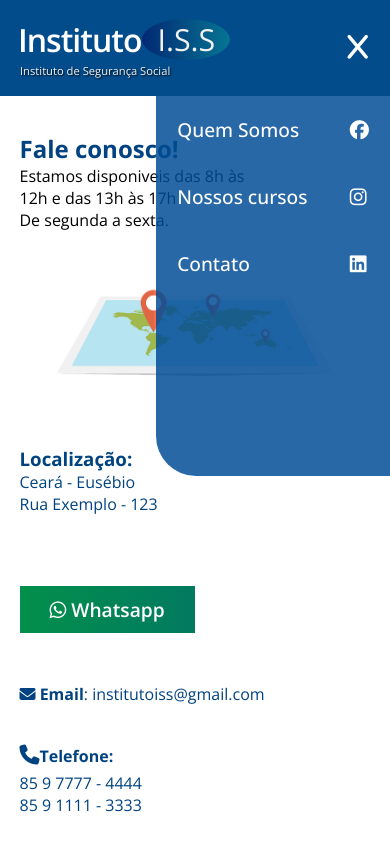
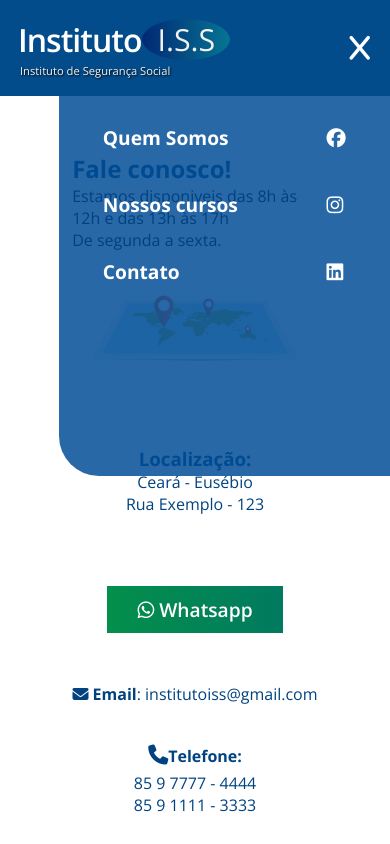
Before and after one commit to ApoloIslaio/site_institutoIs, a plain HTML site: page contato.html in a window 390 px wide. Both pictures are taken after a click on the icon 356 px from the left and 47 px from the top of the page. Shown: the top 844 px of the page. Drawn offline with nearby package versions, Linux system fonts and the light colour scheme; a web font is replaced by a local one.

Commit message:
atualizacao

```diff
--- a/css/media.css
+++ b/css/media.css
@@ -53,6 +53,12 @@ Media queries
        display: block;
        font-size: 3.4rem;
        padding: 10px;
+
+       position: absolute;
+       top: 25px;
+       right: 10px;
+       z-index: 100;
+
     }
     .menu_mobile_btn{
         margin-left: 0px;
@@ -122,11 +128,6 @@ Media queries
 }
 
 @media screen and (max-width: 400px){
-    .header .menu_mobile_btn{
-       position: absolute;
-       right: 12px;
-    }
-
     .center{
         margin: auto;
         width: 100%;
@@ -168,12 +169,7 @@ Media queries
 
 @media screen and (max-width: 330px){
     .titulo{
-        display: flex;
-        flex-direction: column;
-        align-items: center;
+        font-size: 2rem;
     }
-    .header .menu_mobile_btn{
 
-
-    }
 }
--- a/css/responsive_ctt.css
+++ b/css/responsive_ctt.css
@@ -1,9 +1,8 @@
+/* CONTATO RESPONSIVO */
+
 html{
     font-size: 50%;
 }
-
-
-
 @media screen and (max-width: 830px){
 
     .form_container{
@@ -29,16 +28,16 @@ html{
         height: 320px;
         width: 90%;
         margin: 10px auto;
-        display: flex;
         flex-direction: column;
-        align-items: flex-start;
+        flex-wrap: initial;
+        align-items: center;
         justify-content: center;
     }
     .title {
         font-size: 2rem;
         max-width: 70%;
     }
-    .mapa{
+    .mapa img{
        width: 100%;
        text-align: center;
     }
@@ -47,7 +46,7 @@ html{
         max-width: 980px;
         height: 300px;
         width: 90%;
-        margin: auto;
+        text-align: center;
         margin-top: 10px;
         margin-bottom: 0px;
         display: flex;
--- a/css/responsive_nc.css
+++ b/css/responsive_nc.css
@@ -1,5 +1,8 @@
+/* NOSSOS CURSOS RESPONSIVO */
 
-
+html{
+    font-size: 50%;
+}
 @media screen and (max-width: 420px){
     .center2{
         margin: auto;
--- a/css/style.css
+++ b/css/style.css
@@ -97,11 +97,13 @@ MENU DESKTOP
     padding-right: 20px;
     padding-left: 20px;
     font-size: 2.2rem;
+    font-weight: 700;
     border-right: 1px solid #08A39C;
 
 }
 .menu a:hover{
     text-decoration: underline;
+    opacity: 0.8;
 }
 
 /* ==========
@@ -134,7 +136,9 @@ MENU MOBILE
     right: 0px;
     overflow-x: hidden;
     overflow-y: hidden;
-    transition: 1s;
+    transition: 700ms;
+
+    padding-top: 1rem;
 }
 .menu_items{
     display: flex;
@@ -143,10 +147,10 @@ MENU MOBILE
 .menu_mobile a{
     color: white;
     font-size: 2.4rem;
-    font-weight: 500;
+    font-weight: 700;
     margin: 10px;
     padding: 10px;
-    transition: 600ms;
+    transition: 900ms;
 }
 .menu_mobile a:hover{
     text-decoration: underline;
--- a/js/script.js
+++ b/js/script.js
@@ -13,7 +13,7 @@ function showMenuMobile(){
         touch_icon = 'true'
     }else{
         btn_menu.setAttribute('class', 'fa-solid fa-x');
-        menu_mobile.style.width = '60%'
+        menu_mobile.style.width = '85%'
         touch_icon = 'false'
     }
 }
```
Also changed, not shown: contato.html (+0 -1 lines), css/contato.css (+29 -41 lines), css/nossos_cursos.css (+4 -4 lines).
